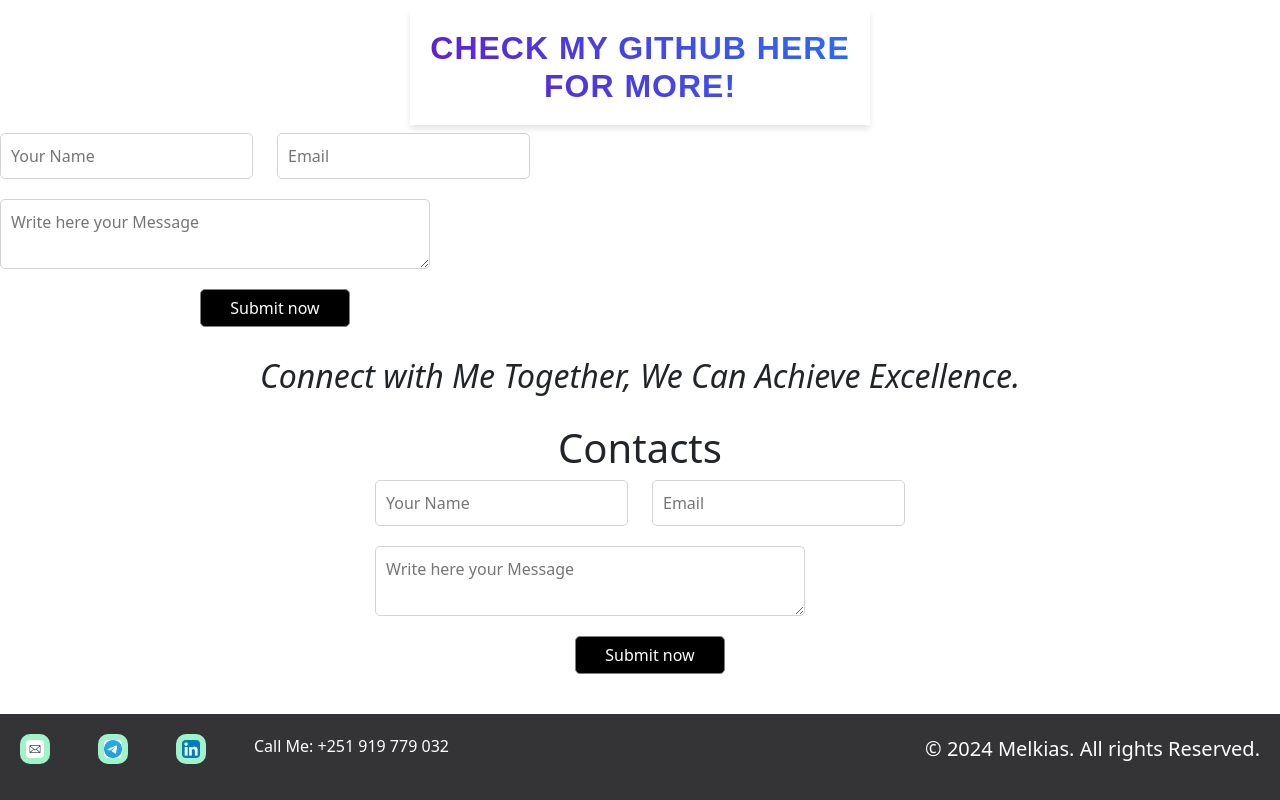
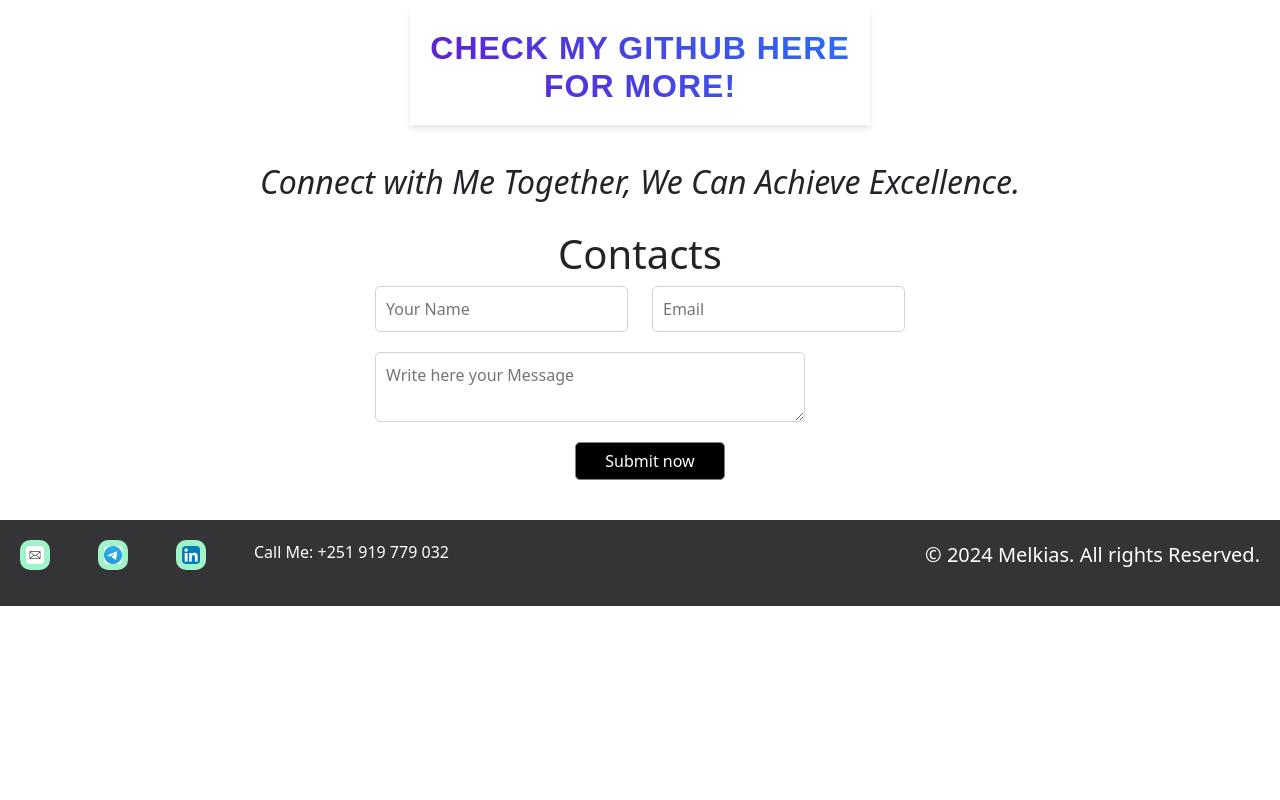
Before and after one commit to Melkias543/myPortfolio, a React (Vite) app: page / in a window 1280 px wide. Shown: the part 2977-3777 px from the top of the page. After the commit the page ends 3583 px from the top, so only its background shows below. Built offline with nearby package versions, Linux system fonts and the light colour scheme.

Commit message:
remove unusable components

```diff
--- a/src/App.jsx
+++ b/src/App.jsx
@@ -28,7 +28,7 @@ function App() {
               <Skill />
               <Service />
               <Projects />
-              <Contacts />
+
               <Footer />
             </>
           }
```
